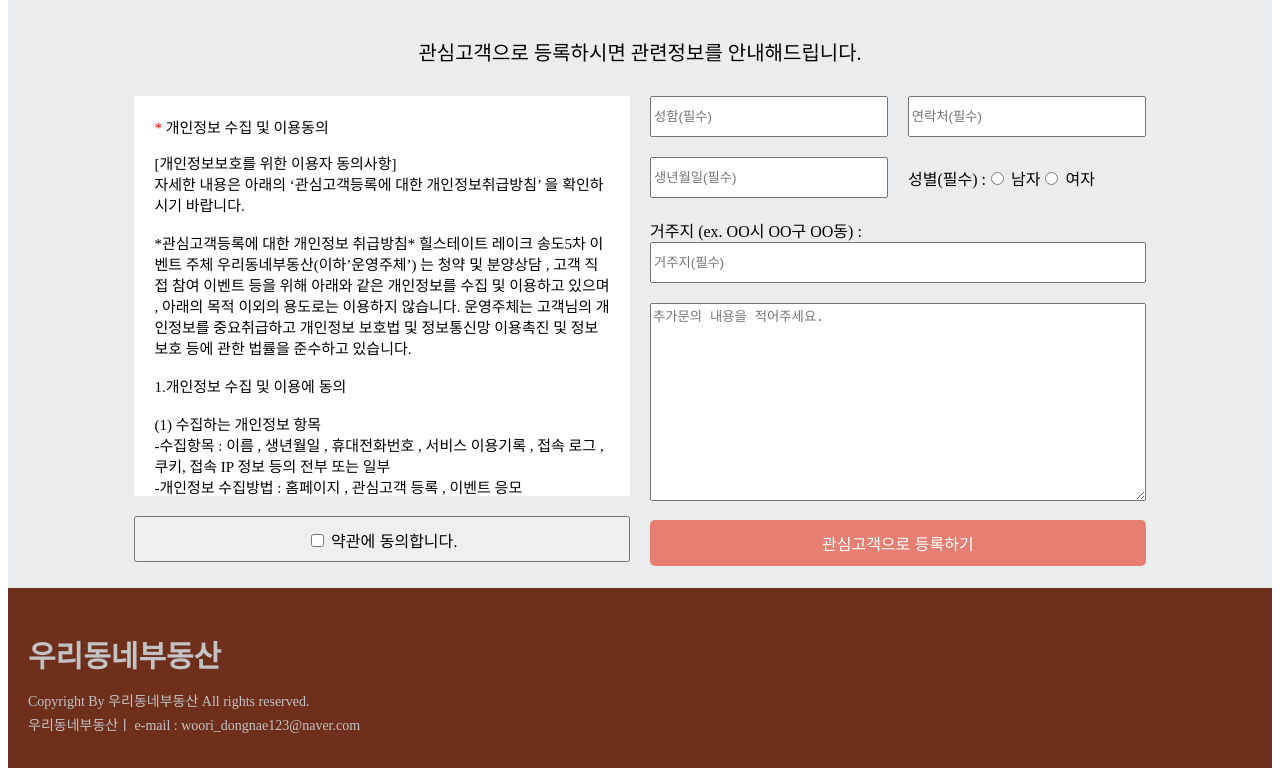
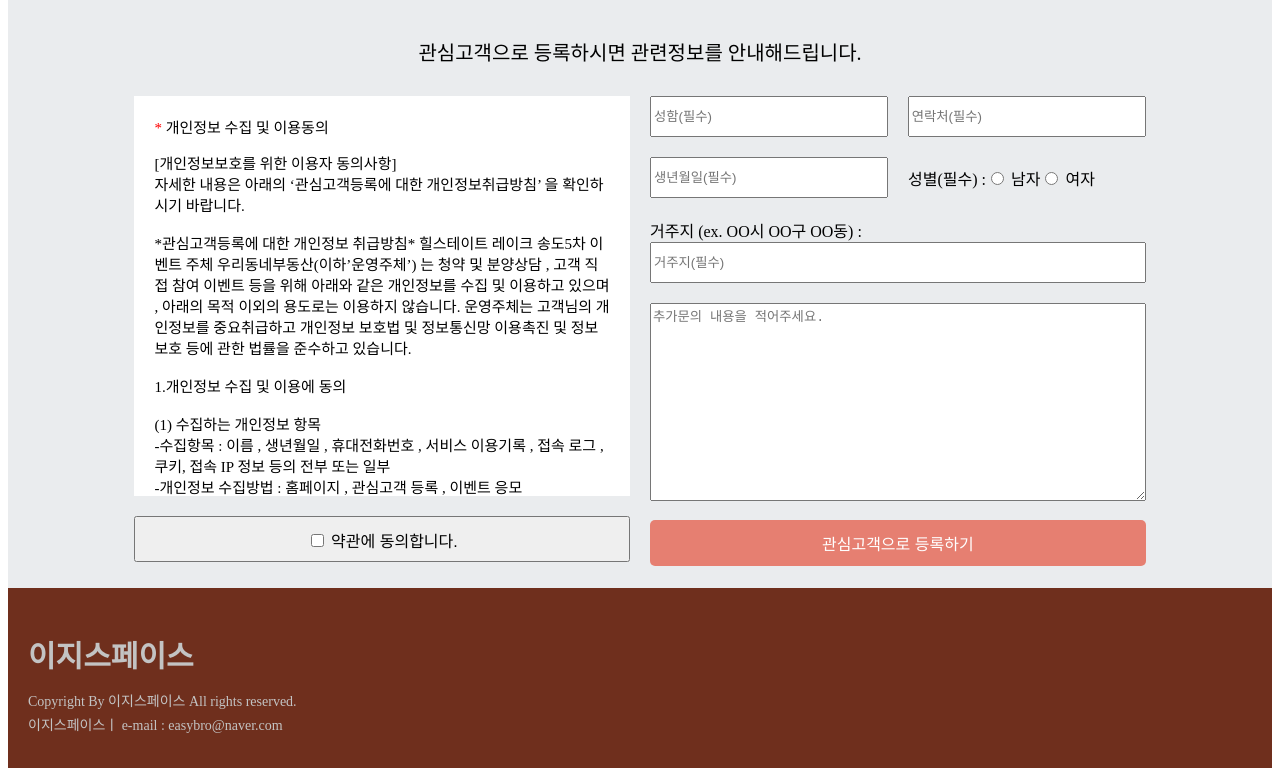
Before and after one commit to EUNKYUNGJUNG/songdo_hillstate, a website: page index.html in a window 1280 px wide. Shown: the part 3597-4373 px from the top of the page. Drawn offline with Linux system fonts and the light colour scheme.

Commit message:
Fix: footer 네임, 이메일 주소 변경

```diff
--- a/index.html
+++ b/index.html
@@ -193,12 +193,12 @@
       </section>
       <footer class="footer">
         <div>
-          <strong class="footer-title">우리동네부동산</strong>
+          <strong class="footer-title">이지스페이스</strong>
           <p class="footer-title__sub">
-            Copyright By 우리동네부동산 All rights reserved.
+            Copyright By 이지스페이스 All rights reserved.
           </p>
           <p class="footer-title__sub" style="margin-top: -10px">
-            우리동네부동산ㅣ e-mail : woori_dongnae123@naver.com
+            이지스페이스ㅣ e-mail : easybro@naver.com
           </p>
         </div>
       </footer>
```
